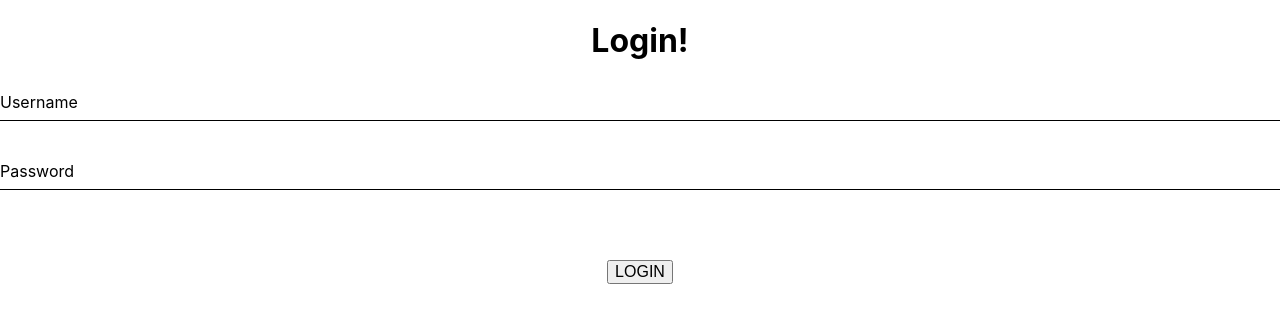
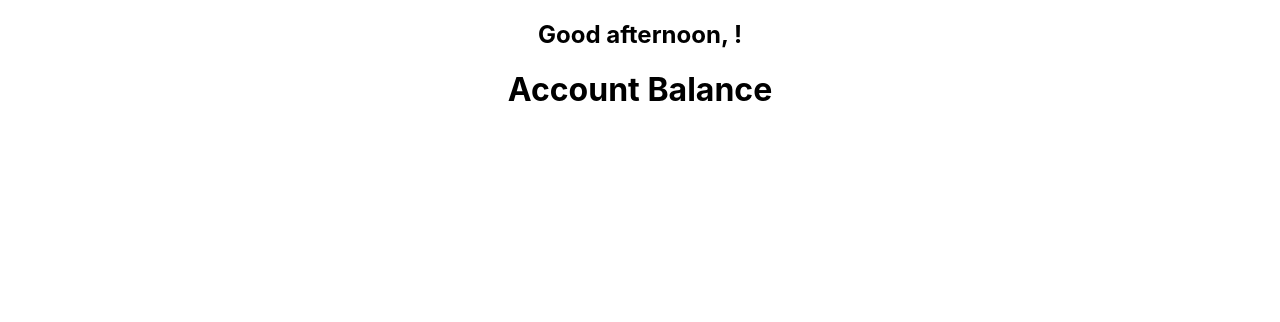
Before and after one commit to darylaw93/mdt-interview-homework, a React (Create React App) app in the folder ocbc/: page /account in a window 1280 px wide. Before the commit this address led to /. Shown: the top 322 px of the page. Built offline with nearby package versions, Linux system fonts and the light colour scheme.

Commit message:
sorting out date greetings

```diff
--- a/ocbc/src/App.js
+++ b/ocbc/src/App.js
@@ -1,13 +1,14 @@
 import './App.css';
 import { Route, Switch, Redirect, Link } from 'react-router-dom';
-import landingpage from './components/LandingPage';
-
+import LandingPage from './components/LandingPage';
+import Account from './components/Account';
 function App() {
   return (
     <div className="App">
       <main>
         <Switch>
-          <Route exact path="/" component={landingpage} />
+          <Route exact path="/" component={LandingPage} />
+          <Route exact path="/account" component={Account} />
           <Redirect to="/" />
         </Switch>
       </main>
--- /dev/null
+++ b/ocbc/src/components/Account.js
@@ -0,0 +1,31 @@
+import React, { useState } from 'react';
+
+const Account = () => {
+  const [date, setDate] = useState(new Date().getHours());
+  const username = localStorage.getItem('username');
+
+  const greeting = (element) => {
+    element = 16;
+    if (element <= 16 && element > 12) {
+      return 'afternoon';
+    } else if (element > 16 && element < 5) {
+      return 'evening';
+    } else {
+      return 'morning';
+    }
+  };
+
+  return (
+    <div>
+      <h2>
+        Good {greeting(date)}, {username}!
+      </h2>
+      <div className="accountBalance">
+        <h1>Account Balance</h1>
+        <h2></h2>
+      </div>
+    </div>
+  );
+};
+
+export default Account;
--- a/ocbc/src/components/LandingPage.js
+++ b/ocbc/src/components/LandingPage.js
@@ -1,11 +1,35 @@
-import React from 'react';
-
-const landingpage = () => {
+import React, { useState } from 'react';
+import { useHistory } from 'react-router-dom';
+import axios from 'axios';
+const LandingPage = () => {
+  const [userWrong, setUserWrong] = useState(false);
+  const history = useHistory();
+  const HandleSubmit = (event) => {
+    const username = event.target.elements.username.value.toLowerCase();
+    const password = event.target.elements.password.value;
+    console.log(username, password);
+    event.preventDefault();
+    axios
+      .post('http://localhost:8080/authenticate/login', {
+        username: username,
+        password: password,
+      })
+      .then((res) => {
+        localStorage.setItem('access_token', res.data.token);
+        localStorage.setItem('username', username);
+        console.log(res);
+        history.push('/account');
+      })
+      .catch((err) => {
+        console.log(err);
+        setUserWrong(true);
+      });
+  };
   return (
     <>
       <h1>Login!</h1>
       <div className="SignInForm">
-        <form>
+        <form onSubmit={HandleSubmit}>
           <div className="user-box">
             <input type="text" name="username" required />
             <label>Username</label>
@@ -16,9 +40,10 @@ const landingpage = () => {
           </div>
           <button className="btstyle">Login</button>
         </form>
+        {userWrong && <h5>Incorrect Username/Password</h5>}
       </div>
     </>
   );
 };
 
-export default landingpage;
+export default LandingPage;
```
